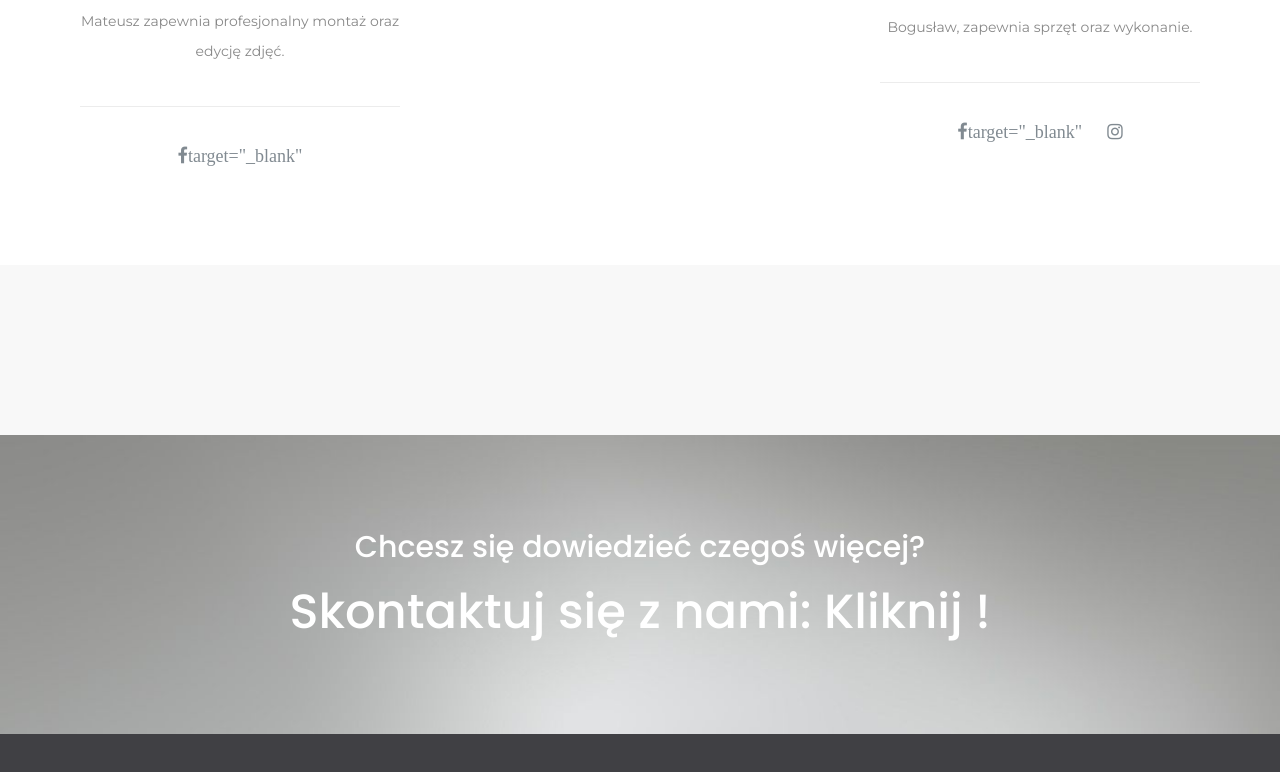
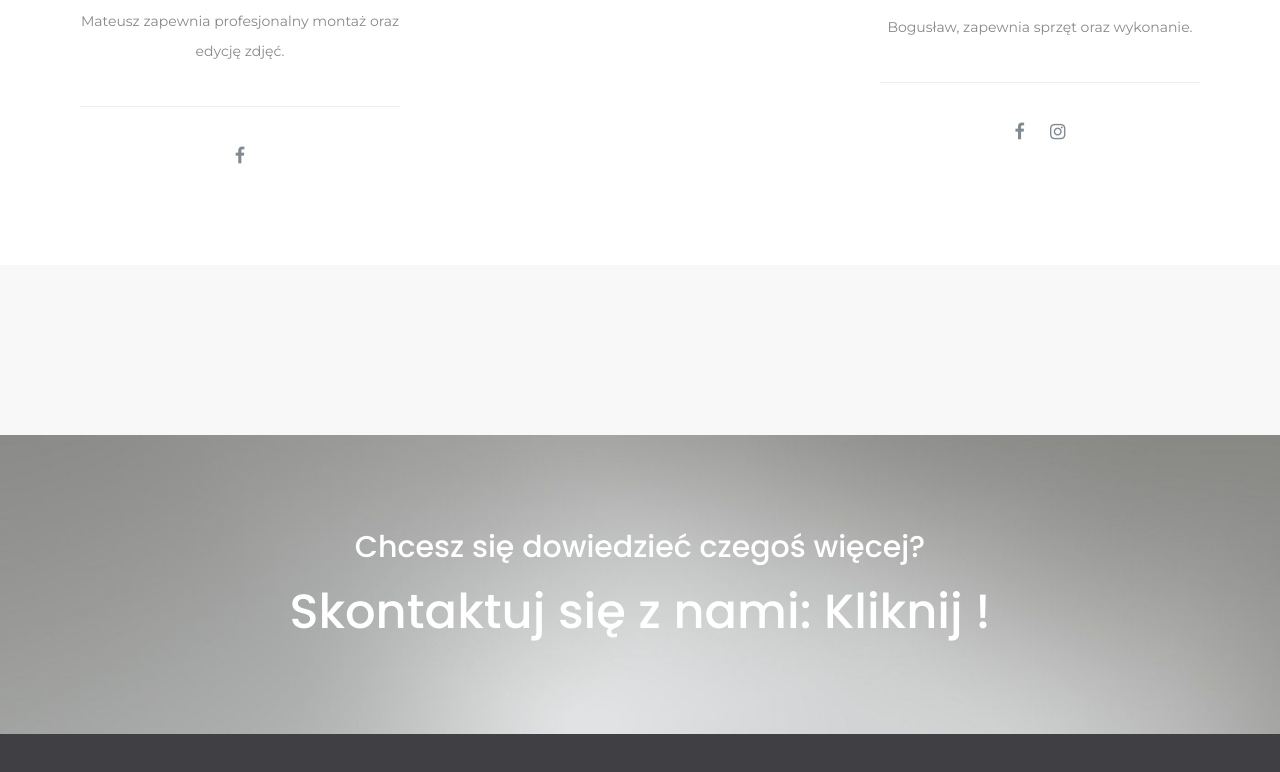
Before and after one commit to metizushtml/clxcinema, a plain HTML site: page about.html in a window 1280 px wide. Shown: the part 1920-2692 px from the top of the page. Drawn offline with Linux system fonts and the light colour scheme.

Commit message:
Update about.html

```diff
--- a/about.html
+++ b/about.html
@@ -184,7 +184,7 @@
                   <p>Mateusz zapewnia profesjonalny montaż oraz edycję zdjęć.</p>
                   <hr class="offset-top-40"/>
                   <ul class="justify-content-center social-links offset-top-30">
-                    <li><a class="fa fa-facebook" href="https://www.facebook.com/people/Mateusz-Szczygieł/100056796251779/">target="_blank"</a></li>
+                    <li><a class="fa fa-facebook" href="https://www.facebook.com/people/Mateusz-Szczygieł/100056796251779/" target="_blank"></a></li>
                   </ul>
                 </div>
               </div>
@@ -206,7 +206,7 @@
                   <p>Bogusław, zapewnia sprzęt oraz wykonanie.</p>
                   <hr class="offset-top-40"/>
                   <ul class="justify-content-center social-links offset-top-30">
-                    <li><a class="fa fa-facebook" href="https://www.facebook.com/profile.php?id=100052075986721">target="_blank"</a></li>
+                    <li><a class="fa fa-facebook" href="https://www.facebook.com/profile.php?id=100052075986721" target="_blank"></a></li>
                     <li><a class="fa fa-instagram" href="https://www.instagram.com/mit_crew11/"></a></li>
                   </ul>
                 </div>
```
